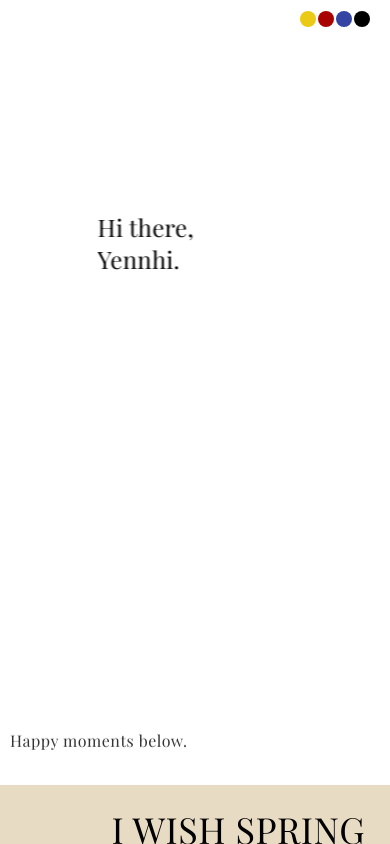
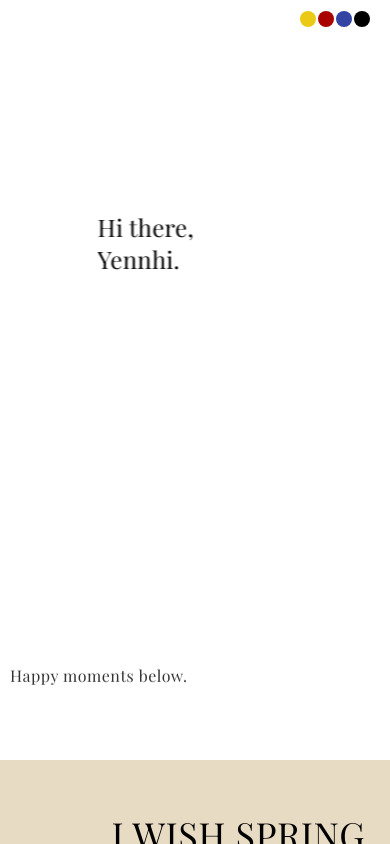
Before and after one commit to adityaastono3/hi-there, a React (Create React App) app: page / in a window 390 px wide. Built offline with nearby package versions, Linux system fonts and the light colour scheme.

Commit message:
Hopefully the last one today

```diff
--- a/src/App.css
+++ b/src/App.css
@@ -36,7 +36,7 @@ a {
 
 .happy-moments {
   position: absolute;
-  bottom: 30px;
+  bottom: 70px;
   left: 10px;
 }
 
@@ -220,7 +220,7 @@ a {
 
 @media only screen and (max-width: 600px) {
   .section {
-    min-height: 93vh;
+    min-height: 90vh;
   }
 
   .header-playfair {
--- a/src/App.js
+++ b/src/App.js
@@ -32,9 +32,9 @@ class App extends Component {
         </div>
         <div className="section">
           <div className="box-champagne">
-            <p className="mini-header-playfair" style={{ textAlign: 'right', paddingTop: '20px' }}>I WISH SPRING WOULD END SOON</p>
+            <p className="mini-header-playfair" style={{ textAlign: 'right', paddingTop: '50px' }}>I WISH SPRING WOULD END SOON</p>
             <div className="story-box">
-              <p>
+              <p style={{ fontSize: '14px' }}>
                 Never in my wildest dream that this would came out from my mind.<br />
                 <br />
                 The moment when the flowers bloom,<br />
```
